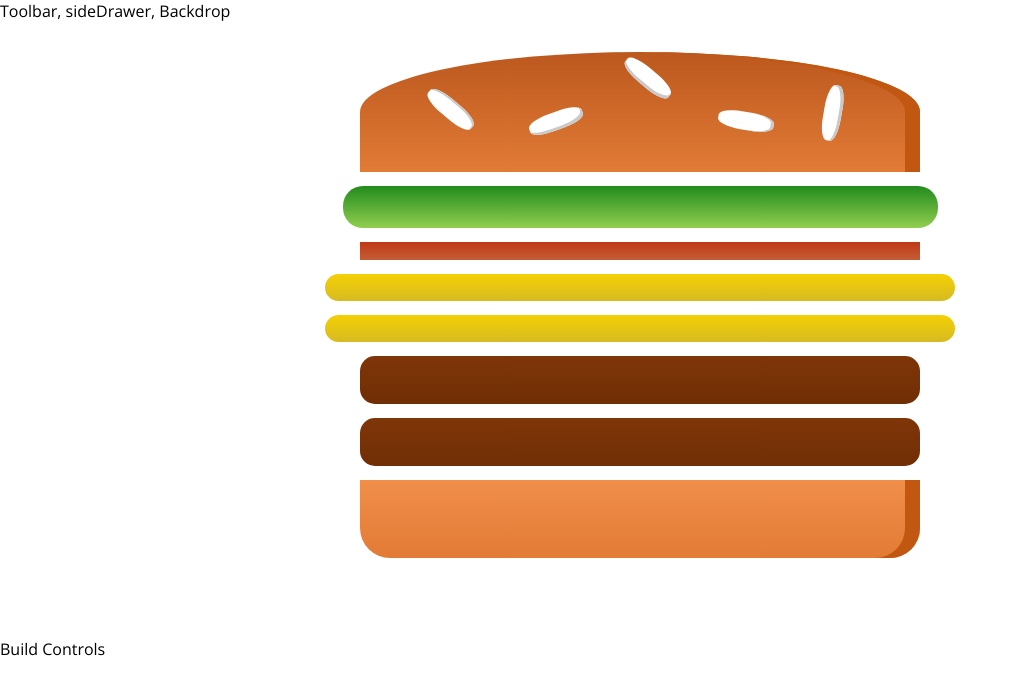
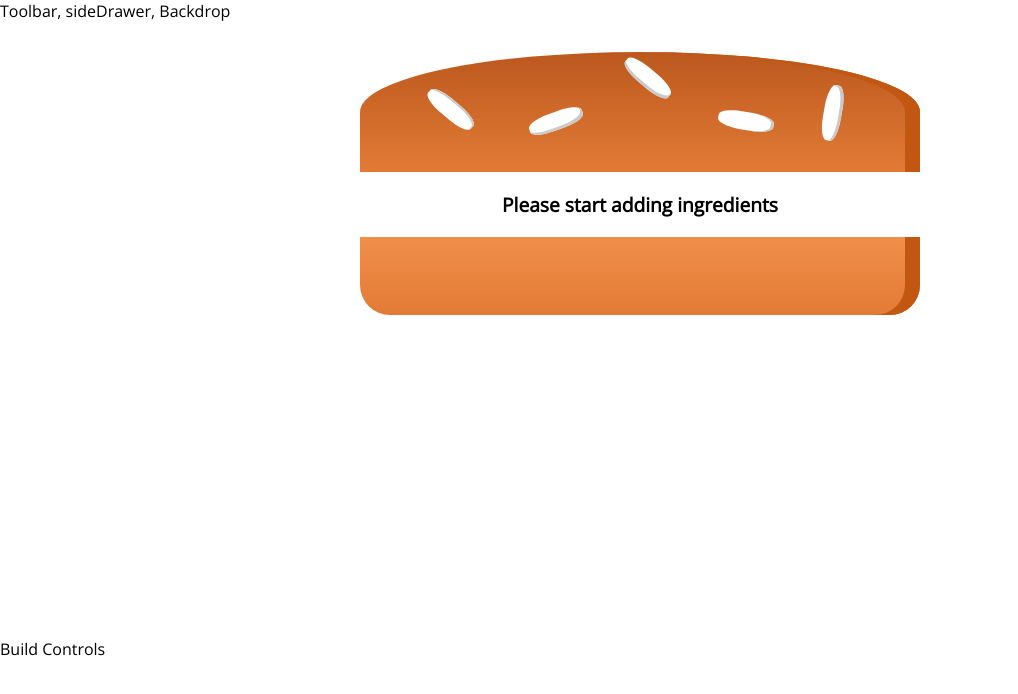
Before and after one commit to mrwhiterk/udemy-react-maximillian, a React app in the folder burger-builder-basic/: page / in a window 1280 px wide. Shown: the top 694 px of the page, without its empty margins (0-1018 px from the left). Built offline with nearby package versions, Linux system fonts and the light colour scheme.

Commit message:
got prompt showing if no ingredients in burger

```diff
--- a/burger-builder-basic/src/components/Burger/Burger.js
+++ b/burger-builder-basic/src/components/Burger/Burger.js
@@ -4,11 +4,18 @@
 import BurgerIngredient from './BurgerIngredient/BurgerIngredient'
 
 const burger = props => {
-  const transformedIngredients = Object.keys(props.ingredients).map(igKey => {
+  let transformedIngredients = Object.keys(props.ingredients).map(igKey => {
     return [...Array(props.ingredients[igKey])].map((_, i) => {
       return <BurgerIngredient key={igKey + i} type={igKey} />
     })  // [,]
-  })
+  }).reduce((arr, el) => {
+    return arr.concat(el)
+  }, [])
+
+  if (transformedIngredients.length === 0) {
+    transformedIngredients = <p>Please start adding ingredients</p>
+  }
+
 
   return (
     <div className={classes.Burger}>
--- a/burger-builder-basic/src/containers/BurgerBuilder/BurgerBuilder.js
+++ b/burger-builder-basic/src/containers/BurgerBuilder/BurgerBuilder.js
@@ -7,10 +7,10 @@
 class BurgerBuilder extends Component {
   state = {
     ingredients: {
-      salad: 1,
-      bacon: 1,
-      cheese: 2,
-      meat: 2
+      salad: 0,
+      bacon: 0,
+      cheese: 0,
+      meat: 0
     }
   }
 
```
